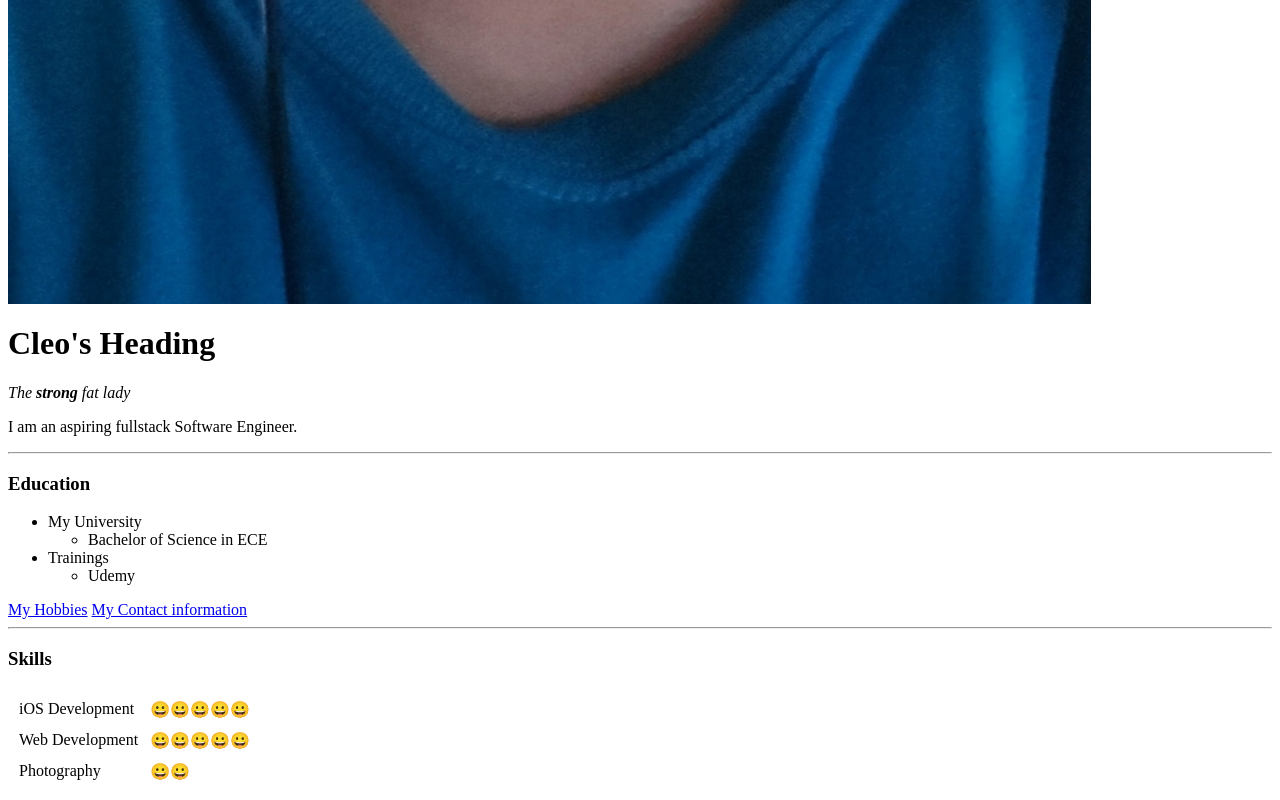
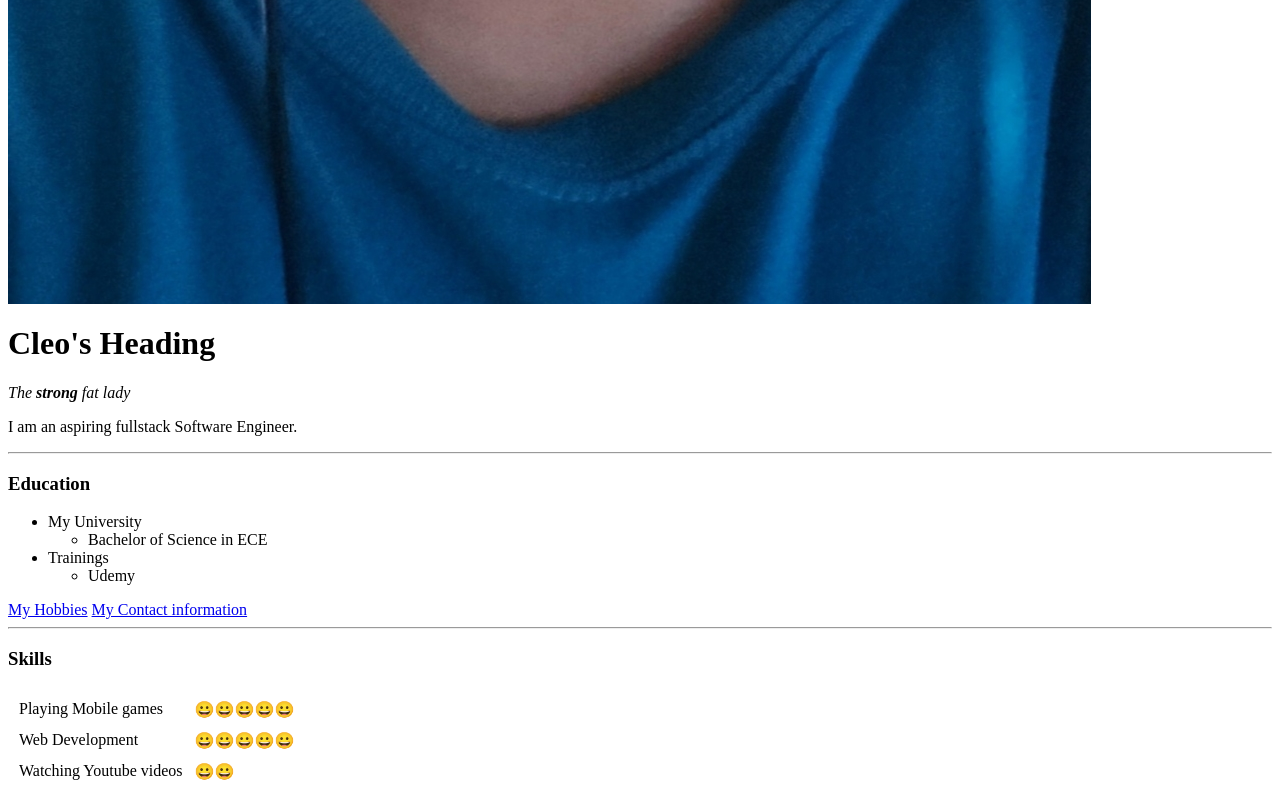
Before and after one commit to Iung17/samplecv, a plain HTML site: page index.html in a window 1280 px wide. Shown: the part 1629-2429 px from the top of the page. Drawn offline with Linux system fonts and the light colour scheme.

Commit message:
updated hobbies

```diff
--- a/index.html
+++ b/index.html
@@ -32,7 +32,7 @@
   <h3>Skills</h3>
   <table cellspacing = "10px">
     <tr>
-      <td>iOS Development</td>
+      <td>Playing Mobile games</td>
       <td>😀😀😀😀😀</td>
     </tr>
     <tr>
@@ -40,7 +40,7 @@
       <td>😀😀😀😀😀</td>
     </tr>
     <tr>
-      <td>Photography</td>
+      <td>Watching Youtube videos</td>
       <td>😀😀</td>
     </tr>
   </table>
```
